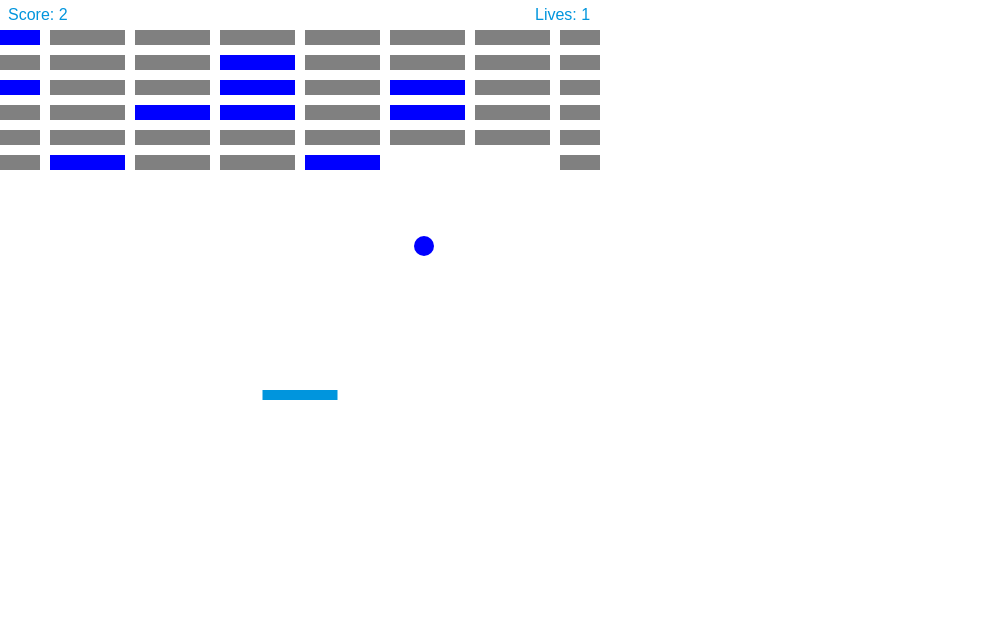
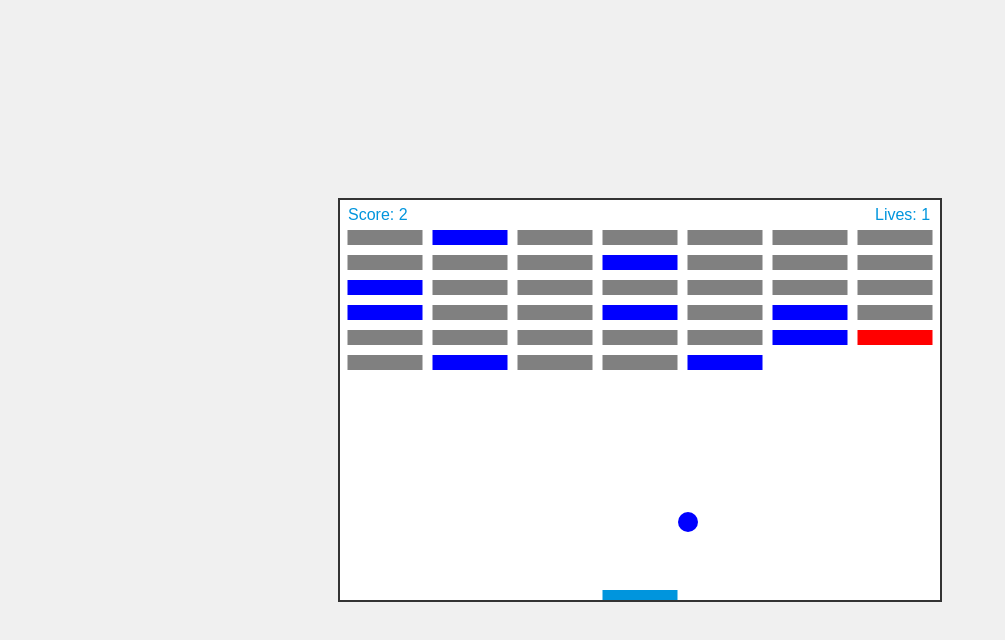
Before and after one commit to kevingbt/casseBrique, a website with bundled scripts: page src/index.html in a window 1280 px wide. Shown: the whole page, without its empty margins (0-1005 px from the left). Built offline with nearby package versions, Linux system fonts and the light colour scheme.

Commit message:
Centrage du canva

```diff
--- a/src/index.html
+++ b/src/index.html
@@ -12,6 +12,19 @@
             padding: 0;
             box-sizing: border-box;
         }
+
+        body {
+            display: flex;
+            justify-content: center;
+            align-items: center;
+            min-height: 100vh;
+            background-color: #f0f0f0;
+        }
+
+        #canvaGame {
+            border: 2px solid #333;
+            background-color: white;
+        }
     </style>
 
     <canvas id="canvaGame"></canvas>
--- a/src/js/components/gameUI.js
+++ b/src/js/components/gameUI.js
@@ -27,7 +27,7 @@ export default class GameUI {
         this.ballList.push(new Ball(300, 300, 10));
         this.canvas = canvas;
         this.barre = new Barre(canvas);
-        this.grid = new Grid(10, 6, 75, 15, 10, 30, this.canvas);
+        this.grid = new Grid(7, 6, 75, 15, 10, 30, this.canvas);
     }
 
     /**
```
